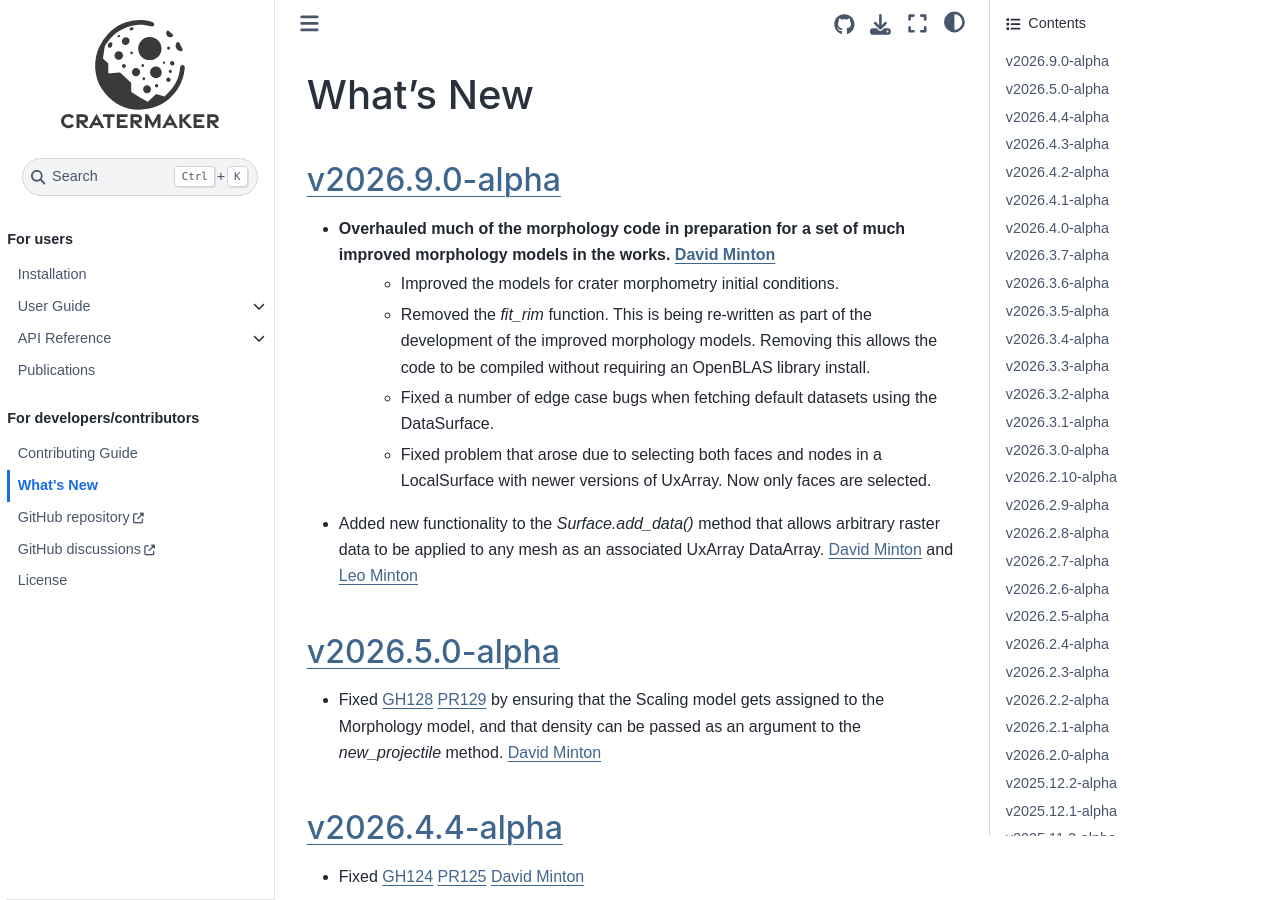
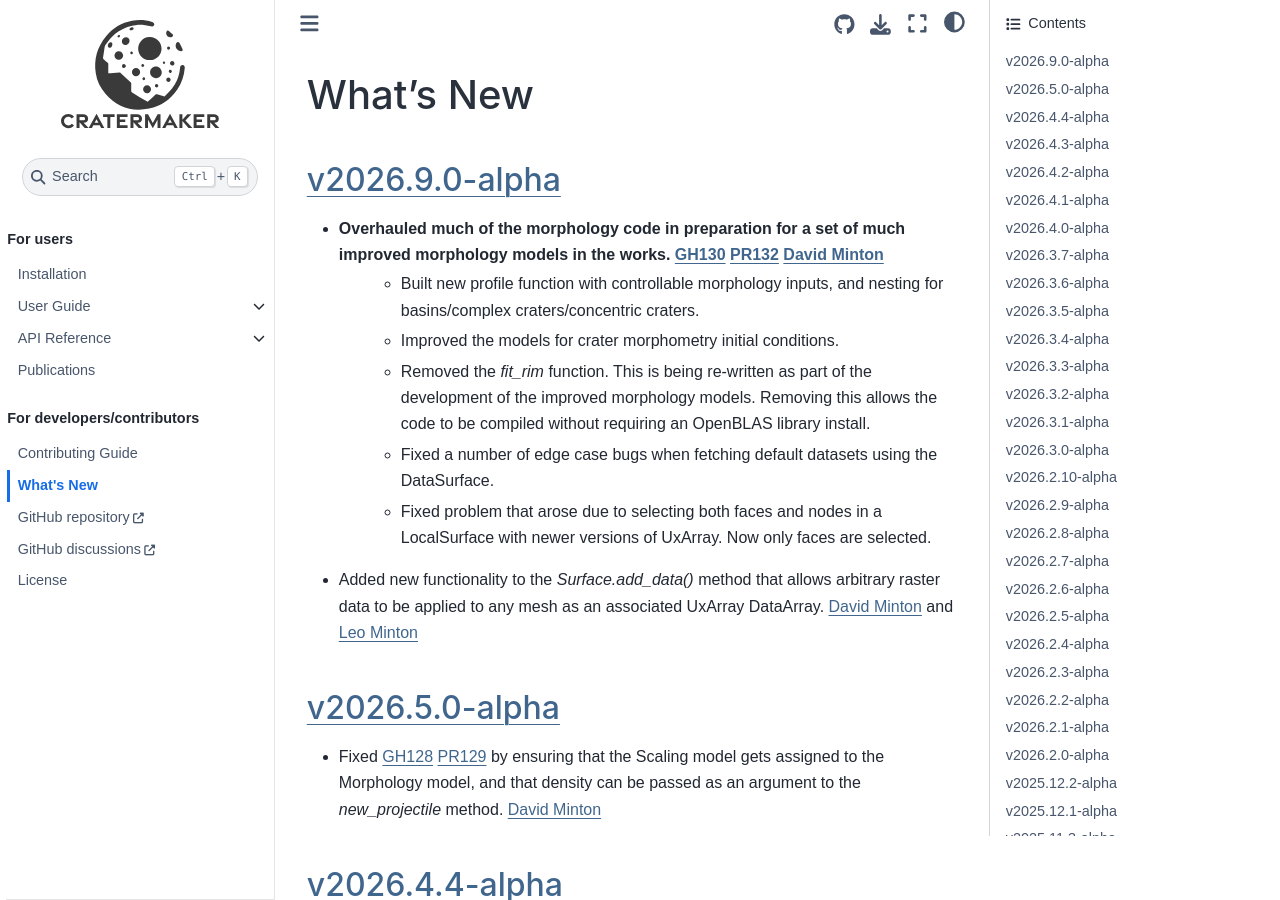
Before and after one commit to MintonGroup/cratermaker, a Sphinx documentation site: the page built from docs/whats-new.rst, in a window 1280 px wide and 900 px high. Built offline with Sphinx 7.4.7 and the Sphinx Book theme 1.1.4, drawn with Linux system fonts in a browser that asks for light colours; pages that are not in the unit, such as notebooks, are missing from menus; the version number could not be read and is left out.

Commit message:
Updated changelog

```diff
--- a/docs/whats-new.rst
+++ b/docs/whats-new.rst
@@ -8,7 +8,8 @@ What's New
 :release:`v2026.9.0-alpha`
 --------------------------
 
-- Overhauled much of the morphology code in preparation for a set of much improved morphology models in the works. `David Minton`_
+- Overhauled much of the morphology code in preparation for a set of much improved morphology models in the works. :issue:`130` :pull:`132` `David Minton`_
+   - Built new profile function with controllable morphology inputs, and nesting for basins/complex craters/concentric craters.
    - Improved the models for crater morphometry initial conditions.
    - Removed the `fit_rim` function. This is being re-written as part of the development of the improved morphology models. Removing this allows the code to be compiled without requiring an OpenBLAS library install.
    - Fixed a number of edge case bugs when fetching default datasets using the DataSurface.
```
